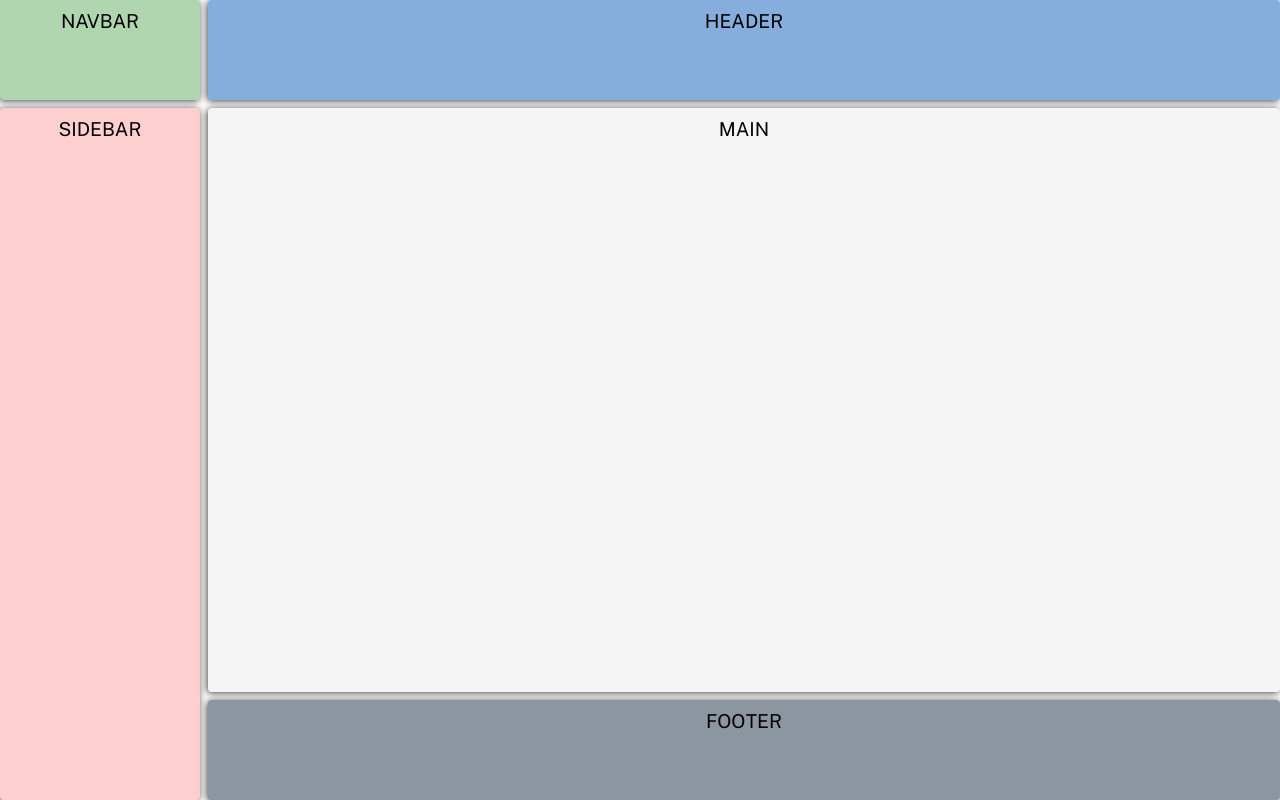
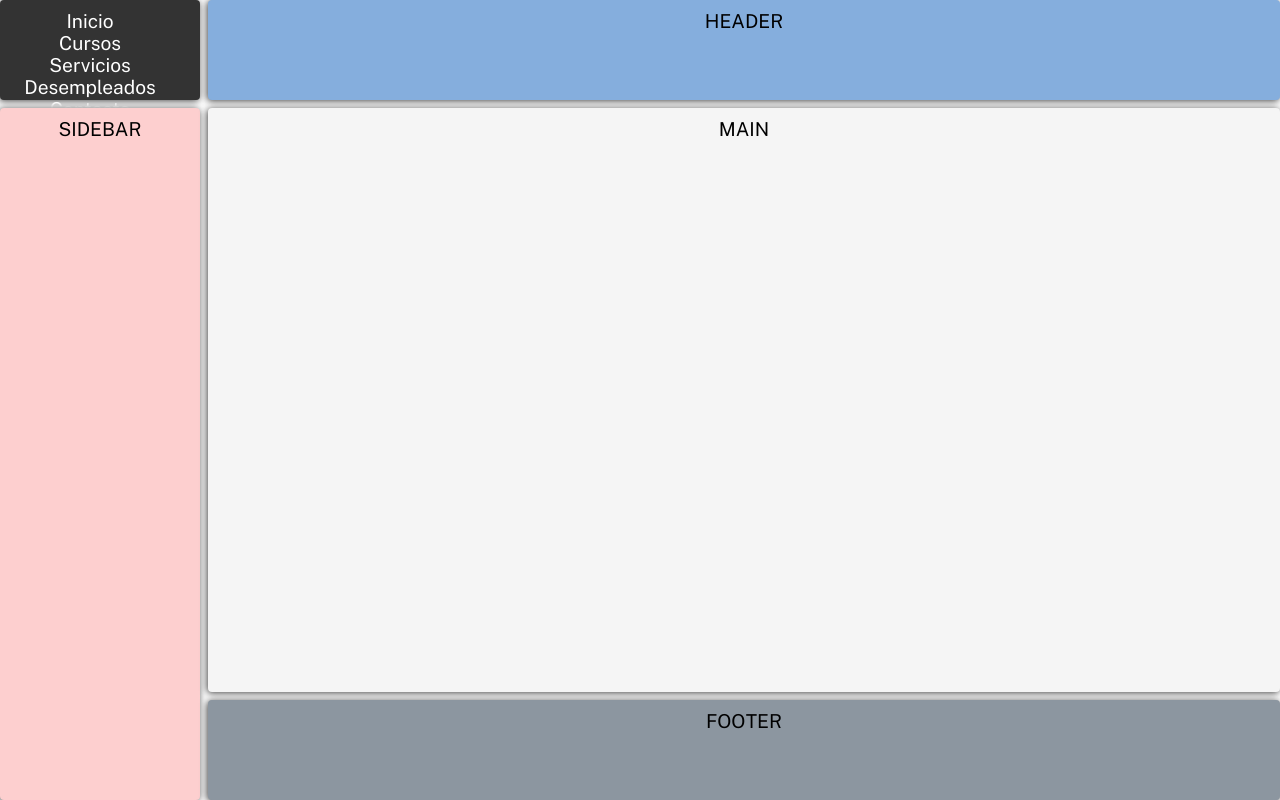
Before and after one commit to NEBULA1978/css-grid-template-master-bash, a plain HTML site: page index.html in a window 1280 px wide. Drawn offline with nearby package versions, Linux system fonts and the light colour scheme.

Commit message:
Añado ids a html

```diff
--- a/grid.css
+++ b/grid.css
@@ -16,7 +16,7 @@ body {
   min-height: 100%;
 }
 
-.grid-container > * {
+.grid-container>* {
   box-shadow: -1px 1px 7px 0px rgba(0, 0, 0, 0.75);
   border-radius: 4px;
   padding: 10px;
@@ -28,9 +28,28 @@ body {
   background-color: #85aedd;
 }
 
+/* CSS para el navbar */
 .navbar {
-  grid-area: navbar;
-  background-color: #afd6af;
+  background-color: #333;
+  color: #fff;
+}
+
+.navbar ul {
+  list-style-type: none;
+  padding: 0;
+  display: flex;
+  /* Establece una alineación vertical cuando el ancho de la pantalla sea pequeño */
+  flex-direction: column;
+  /* Esto cambia la dirección de los elementos a vertical */
+}
+
+.navbar li {
+  margin-right: 20px;
+}
+
+.navbar a {
+  text-decoration: none;
+  color: #fff;
 }
 
 .sidebar {
@@ -76,7 +95,7 @@ body {
 } */
 
 /* Tercer .grid-container */
- /* .grid-container {
+/* .grid-container {
   display: grid;
   gap: 20px;
   grid-template:
@@ -291,7 +310,14 @@ body {
   }
 }
 
+/* Resolución mínima de 600px - Ejemplo 3 */
 
+/* Cambia a disposición vertical cuando el ancho de la pantalla sea menor o igual a 600px */
+@media (max-width: 600px) {
+  .navbar ul {
+    flex-direction: column;
+  }
+}
 
 /* //////////////////////////////////// */
 /* 900px */
@@ -300,10 +326,10 @@ body {
 @media (min-width: 900px) {
   .grid-container {
     grid-template:
-      "header  header header"  100px
+      "header  header header" 100px
       "navbar  main   sidebar" auto
-      "footer  footer footer"  100px /
-      200px    auto   200px;
+      "footer  footer footer" 100px /
+      200px auto 200px;
   }
 }
 
--- a/index.html
+++ b/index.html
@@ -7,20 +7,28 @@
   <link rel="stylesheet" href="grid.css">
 </head>
 <body class="grid-container">
-  <header class="header">
+<header class="header" id="inicio">
   HEADER
 </header>
 <nav class="navbar">
-    NAVBAR
+  <ul>
+    <li><a href="#inicio">Inicio</a></li>
+    <li><a href="#cursos">Cursos</a></li>
+    <li><a href="#servicios">Servicios</a></li>
+    <li><a href="#desempleados">Desempleados</a></li>
+    <li><a href="#contacto">Contacto</a></li>
+  </ul>
 </nav>
-  <aside class="sidebar">
+
+<aside class="sidebar" id="cursos">
   SIDEBAR
 </aside>
-  <article class="main">
+<article class="main" id="servicios">
   MAIN
 </article>
-  <footer class="footer">
+<footer class="footer" id="contacto">
   FOOTER
 </footer>
+
 </body>
 </html>
```
Also changed, not shown: apuntes.txt. Lines whose indentation alone changed are shown as unchanged.
